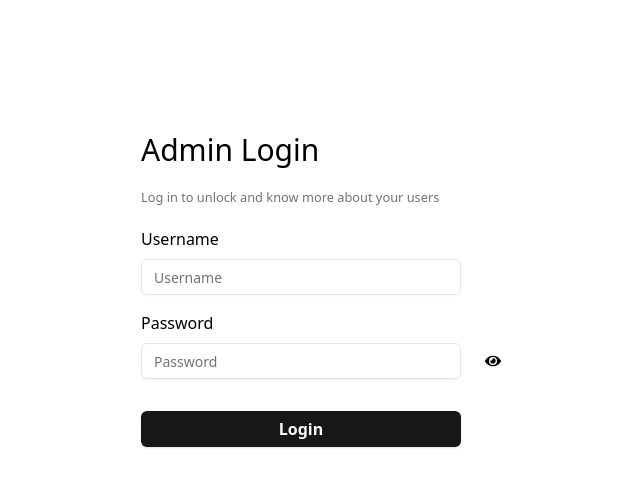
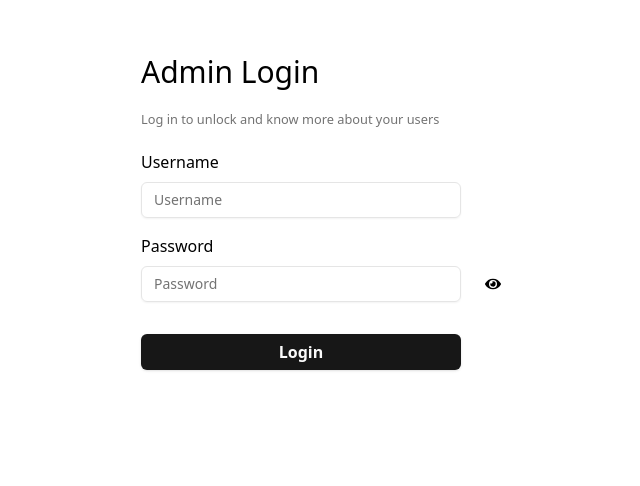
Before and after one commit to rayan-dev0/CS003, a Next.js app in the folder apps/admin-panel/: page / in a window 1280 px wide. Shown: the part 188-674 px from the top of the page, without its empty margins (311-951 px from the left). Built offline with nearby package versions, Linux system fonts and the light colour scheme.

Commit message:
update: folder structure

```diff
--- a/apps/admin-panel/app/page.tsx
+++ b/apps/admin-panel/app/page.tsx
@@ -1,4 +1,4 @@
-import LoginForm from '@/components/custom-ui/login-form';
+import LoginForm from '@/components/custom-ui/login/login-form';
 import React from 'react';
 
 const Login: React.FC = async () => {
--- a/apps/admin-panel/components/custom-ui/login-form.tsx
+++ b/apps/admin-panel/components/custom-ui/login/login-form.tsx
@@ -3,16 +3,16 @@
 import React, { useState } from 'react';
 import { useForm } from 'react-hook-form';
 import { zodResolver } from '@hookform/resolvers/zod';
-import { Form, FormControl, FormDescription, FormField, FormItem, FormMessage } from '../ui/form';
-import { Input } from '../ui/input';
-import { Button } from '../ui/button';
+import { Form, FormControl, FormDescription, FormField, FormItem, FormMessage } from '../../ui/form';
+import { Input } from '../../ui/input';
+import { Button } from '../../ui/button';
 import { FaEye, FaEyeSlash } from 'react-icons/fa';
 import { z } from 'zod';
 import { signIn } from 'next-auth/react';
 
 const formValidation = z.object({
-    username: z.string().min(2, "Username must atleast be 2 chars long"),
-    password: z.string().min(6, "Password must be atleast 6 chars long")
+    username: z.string().min(2, "Username is required"),
+    password: z.string().min(6, "Password is required")
 });
 
 
@@ -30,7 +30,7 @@ const LoginForm: React.FC = () => {
 
     const onLogin = async (values: z.infer<typeof formValidation>) => {
         try {
-            const loginData = await signIn('credentials', {
+            await signIn('credentials', {
                 username: values.username,
                 password: values.password,
                 redirectTo: "/dashboard"
@@ -41,12 +41,11 @@ const LoginForm: React.FC = () => {
     }
 
     return (
-        <div className='flex justify-center items-center mt-[20rem]'>
+        <div className='flex justify-center items-center h-screen'>
             <Form {...form}>
                 <form onSubmit={form.handleSubmit(onLogin)}>
                     <p className='text-3xl'>Admin Login</p>
                     <div className='my-5'>
-
                         <FormDescription>
                             Log in to unlock and know more about your users
                         </FormDescription>
@@ -64,7 +63,6 @@ const LoginForm: React.FC = () => {
                             </FormItem>
                         )}
                     />
-
                     <FormField
                         control={form.control}
                         name='password'
@@ -73,7 +71,7 @@ const LoginForm: React.FC = () => {
                                 <label htmlFor="">Password</label>
                                 <div className='flex items-center'>
                                     <FormControl>
-                                        <Input className=' w-[20rem]' type={viewPassword ? 'password' : 'text'} placeholder='Password' {...field} />
+                                        <Input className=' w-[20rem]' type={viewPassword ? 'text' : 'password'} placeholder='Password' {...field} />
                                     </FormControl>
                                     <Button type='button' className='ml-2 ' variant="ghost" onClick={(e) => { e.stopPropagation(); setViewPassword(!viewPassword) }}>
                                         {
@@ -84,8 +82,8 @@ const LoginForm: React.FC = () => {
                                             )
                                         }
                                     </Button>
-                                    <FormMessage />
                                 </div>
+                                <FormMessage />
                             </FormItem>
                         )}
                     />
```
